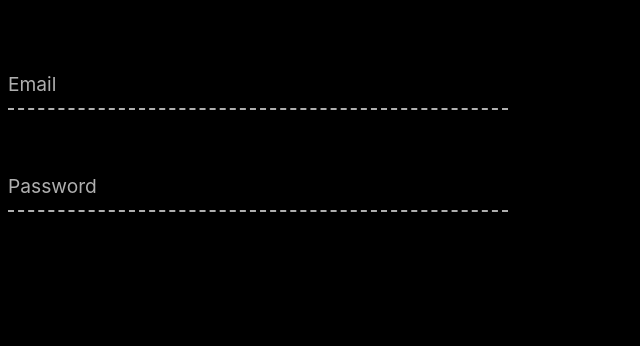
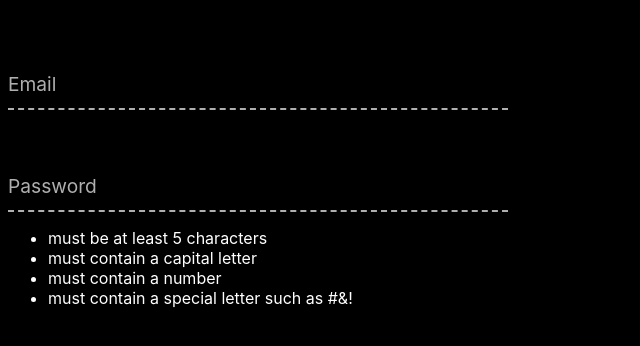
Before and after one commit to lutfiqaraman/animatedform, a Svelte app: page / in a window 1280 px wide. Shown: the top 346 px of the page, without its empty margins (0-640 px from the left). Built offline with nearby package versions, Linux system fonts and the light colour scheme.

Commit message:
add a bar

```diff
--- a/src/App.svelte
+++ b/src/App.svelte
@@ -84,5 +84,19 @@
       <label for="password" class="label">Password</label>
     </div>
 
+    <div>
+      <span class="bar bar-1"></span>
+      <span class="bar bar-2"></span>
+      <span class="bar bar-3"></span>
+      <span class="bar bar-4"></span>
+    </div>
+
+    <ul>
+      <li>must be at least 5 characters</li>
+      <li>must contain a capital letter</li>
+      <li>must contain a number</li>
+      <li>must contain a special letter such as #&!</li>
+    </ul>
+
   </form>
 </main>
```
